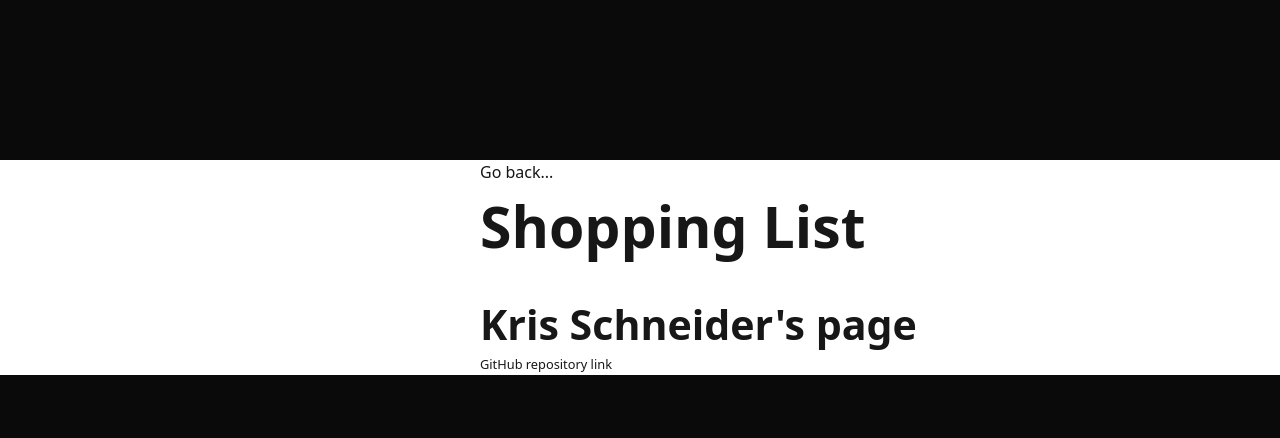
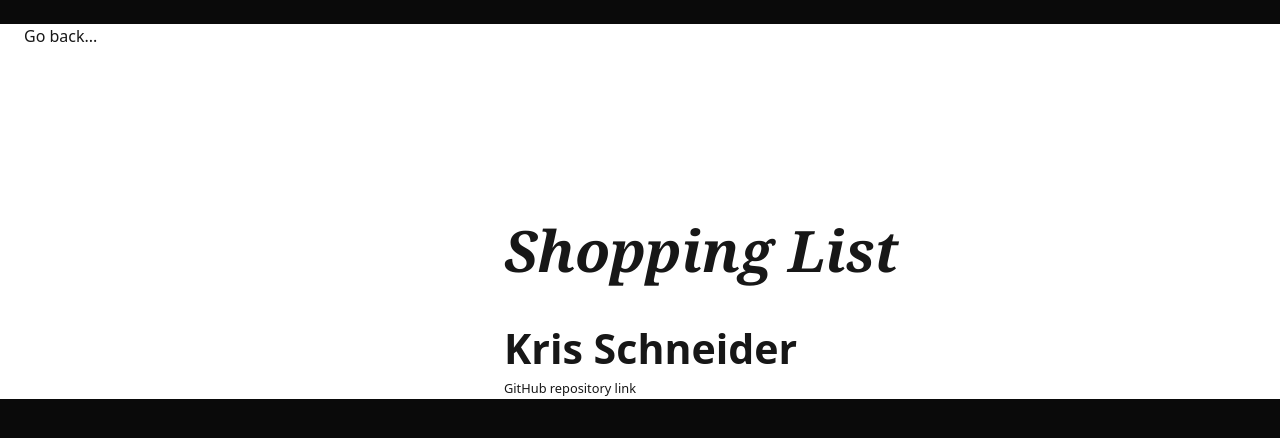
Before and after one commit to FlawlessCasual17/cprg306-assignments, a Next.js app: page /week-2 in a window 1280 px wide. Shown: the top 438 px of the page. Built offline with nearby package versions, Linux system fonts and the light colour scheme.

Commit message:
Update shopping list
Signed-off-by: FlawlessCasual17 <07e5297d5b@c0x0.com>

```diff
--- a/app/layout.js
+++ b/app/layout.js
@@ -7,11 +7,11 @@ import "./globals.css"
 //   weight: "100 900",
 // })
 
-const geistMono = localFont({
-  src: "./fonts/GeistMonoVF.woff",
-  variable: "--font-geist-mono",
-  weight: "100 900"
-})
+// const geistMono = localFont({
+//   src: "./fonts/GeistMonoVF.woff",
+//   variable: "--font-geist-mono",
+//   weight: "100 900"
+// })
 
 const interRegular = localFont({
   src: "./fonts/InterVariable.woff2",
@@ -27,9 +27,7 @@ export const metadata = {
 export default function RootLayout({ children }) {
   return (
     <html lang="en" style={{backgroundColor: '#0a0a0a'}}>
-      <body
-        className={`${interRegular.variable} ${geistMono.variable} antialiased`}
-      >
+      <body className={`${interRegular.variable} antialiased`}>
         {children}
       </body>
     </html>
--- a/app/week-2/page.js
+++ b/app/week-2/page.js
@@ -3,10 +3,12 @@ import StudentInfo from "./student-info"
 
 export default function Page() {
     return (
-        <main className="m-6" style={{ marginLeft: '30rem', marginTop: '10rem' }}>
-            <Link href="../" >Go back...</Link>
-            <h1>Shopping List</h1>
-            <StudentInfo />
+        <main className="m-6">
+            <Link href="../">Go back...</Link>
+            <div style={{ marginLeft: '30rem', marginTop: '10rem' }}>
+                <h1 className="font-serif italic">Shopping List</h1>
+                <StudentInfo />
+            </div>
         </main>
     )
 }
--- a/app/week-2/student-info.js
+++ b/app/week-2/student-info.js
@@ -5,7 +5,7 @@ let link = 'https://github.com/FlawlessCasual17/cprg306-assignments'
 export default function StudentInfo() {
     return <div>
         <br/>
-        <h2>Kris Schneider&apos;s page</h2>
+        <h2>Kris Schneider</h2>
         <p><Link href={link} target="_blank">GitHub repository link</Link></p>
     </div>
 }
```
